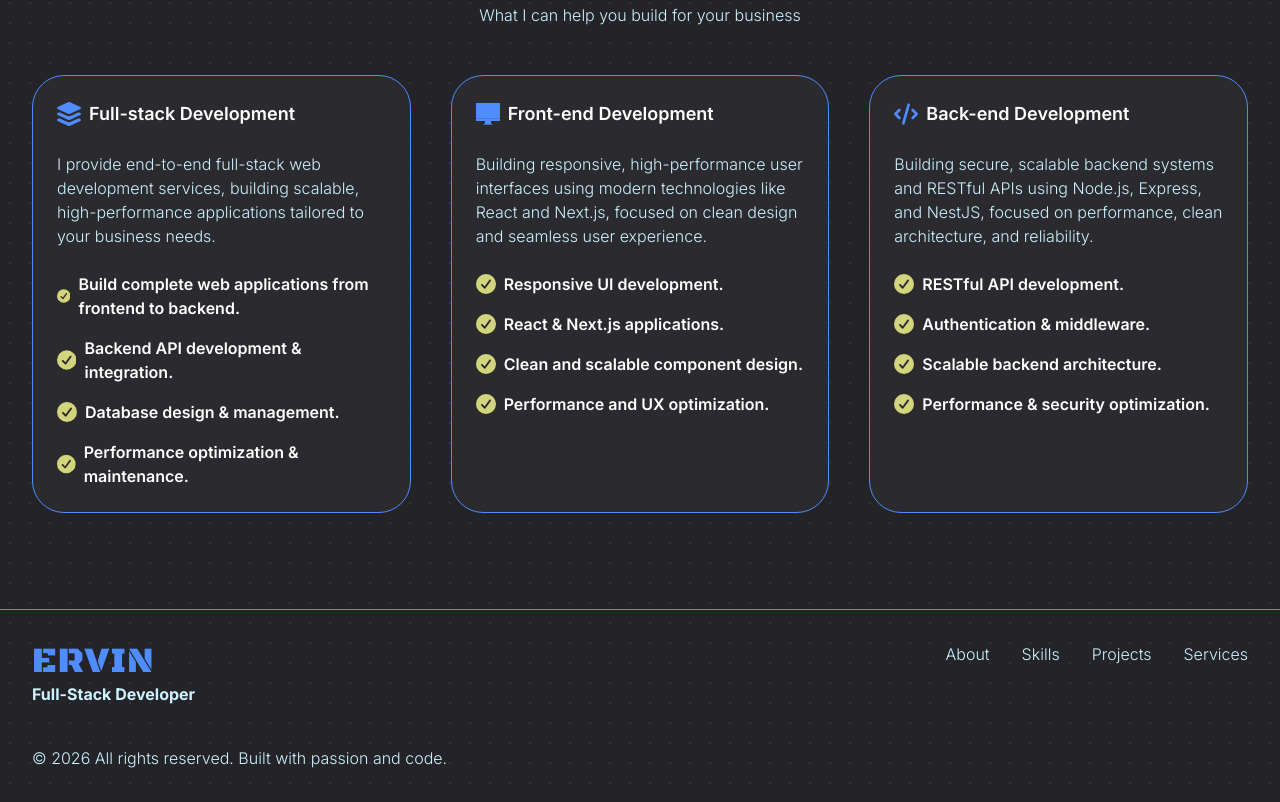
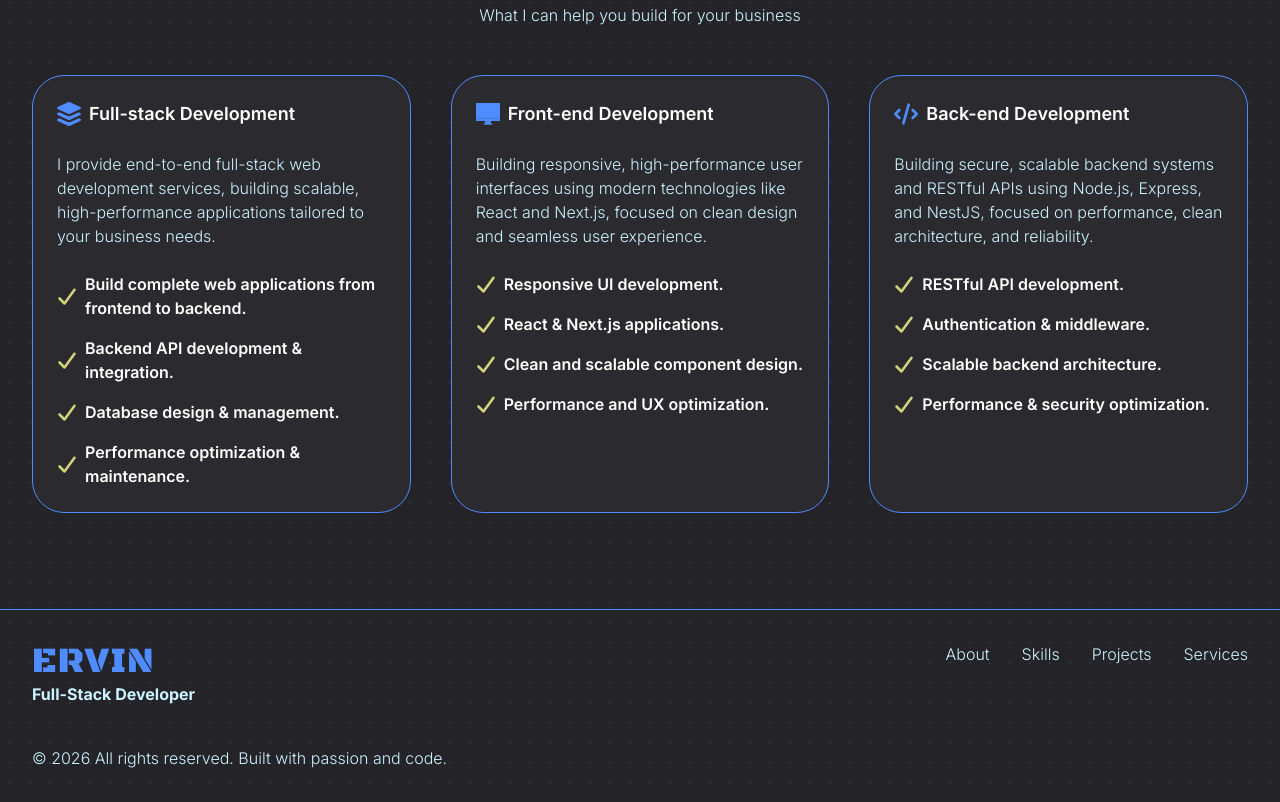
Before and after one commit to ervingorospe/ervin-website-2026, a Next.js app: page / in a window 1280 px wide. Shown: the part 4827-5629 px from the top of the page. Built offline with nearby package versions, Linux system fonts and the light colour scheme.

Commit message:
check icon

```diff
--- a/components/icons/CircleCheckIcon.tsx
+++ b/components/icons/CircleCheckIcon.tsx
@@ -4,12 +4,12 @@ export default function CircleCheckIcon({ className }: { className: string }) {
   return (
     <svg
       xmlns="http://www.w3.org/2000/svg"
-      viewBox="0 0 512 512"
+      viewBox="0 0 448 512"
       className={className}
     >
       <path
         fill="currentColor"
-        d="M256 512a256 256 0 1 1 0-512 256 256 0 1 1 0 512zM374 145.7c-10.7-7.8-25.7-5.4-33.5 5.3L221.1 315.2 169 263.1c-9.4-9.4-24.6-9.4-33.9 0s-9.4 24.6 0 33.9l72 72c5 5 11.8 7.5 18.8 7s13.4-4.1 17.5-9.8L379.3 179.2c7.8-10.7 5.4-25.7-5.3-33.5z"
+        d="M434.8 70.1c14.3 10.4 17.5 30.4 7.1 44.7l-256 352c-5.5 7.6-14 12.3-23.4 13.1s-18.5-2.7-25.1-9.3l-128-128c-12.5-12.5-12.5-32.8 0-45.3s32.8-12.5 45.3 0l101.5 101.5 234-321.7c10.4-14.3 30.4-17.5 44.7-7.1z"
       />
     </svg>
   );
--- a/components/sections/Services.tsx
+++ b/components/sections/Services.tsx
@@ -69,7 +69,7 @@ export default function Services() {
             <div className="grid gap-4 mt-6">
               {list.checkList?.map((items, idx) => (
                 <div key={idx} className="flex items-center space-x-2">
-                  <CircleCheckIcon className="h-5 w-5 text-accent" />
+                  <CircleCheckIcon className="h-5 w-5 text-accent shrink-0" />
                   <p className="text-heading font-semibold">{items}</p>
                 </div>
               ))}
```
